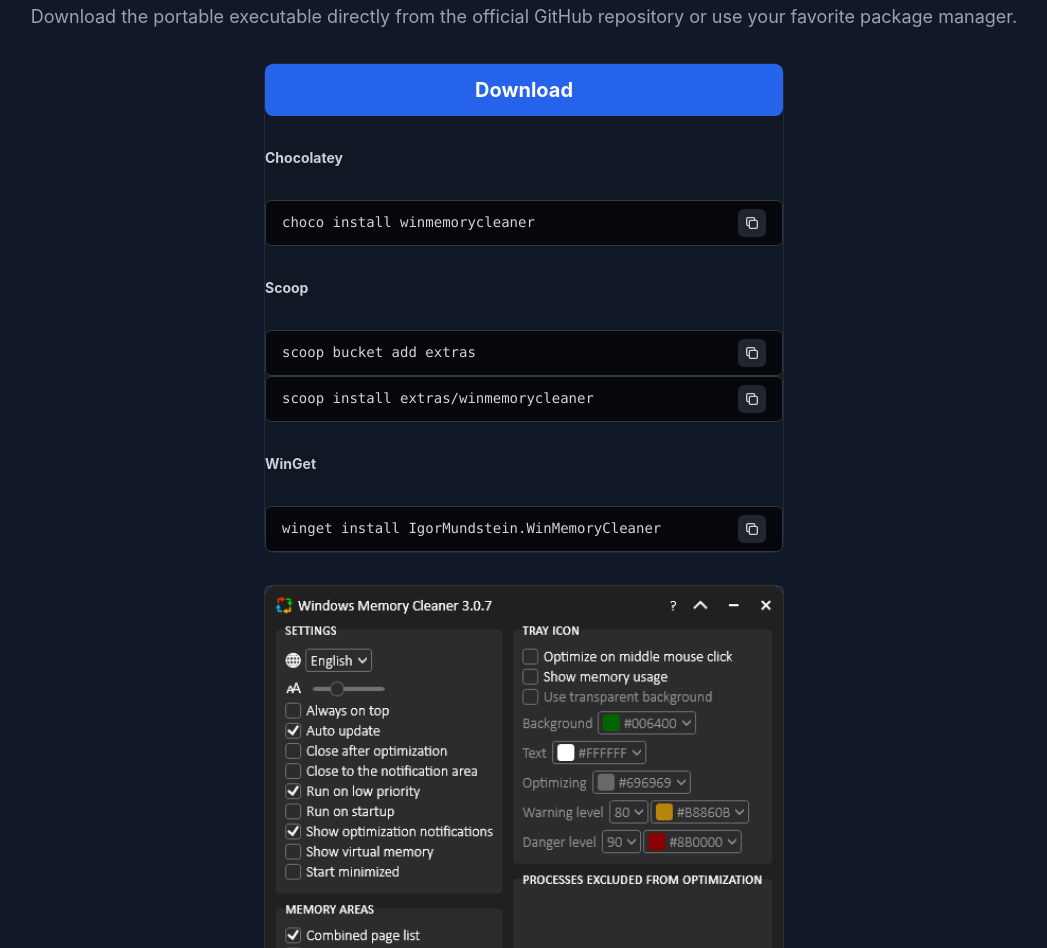
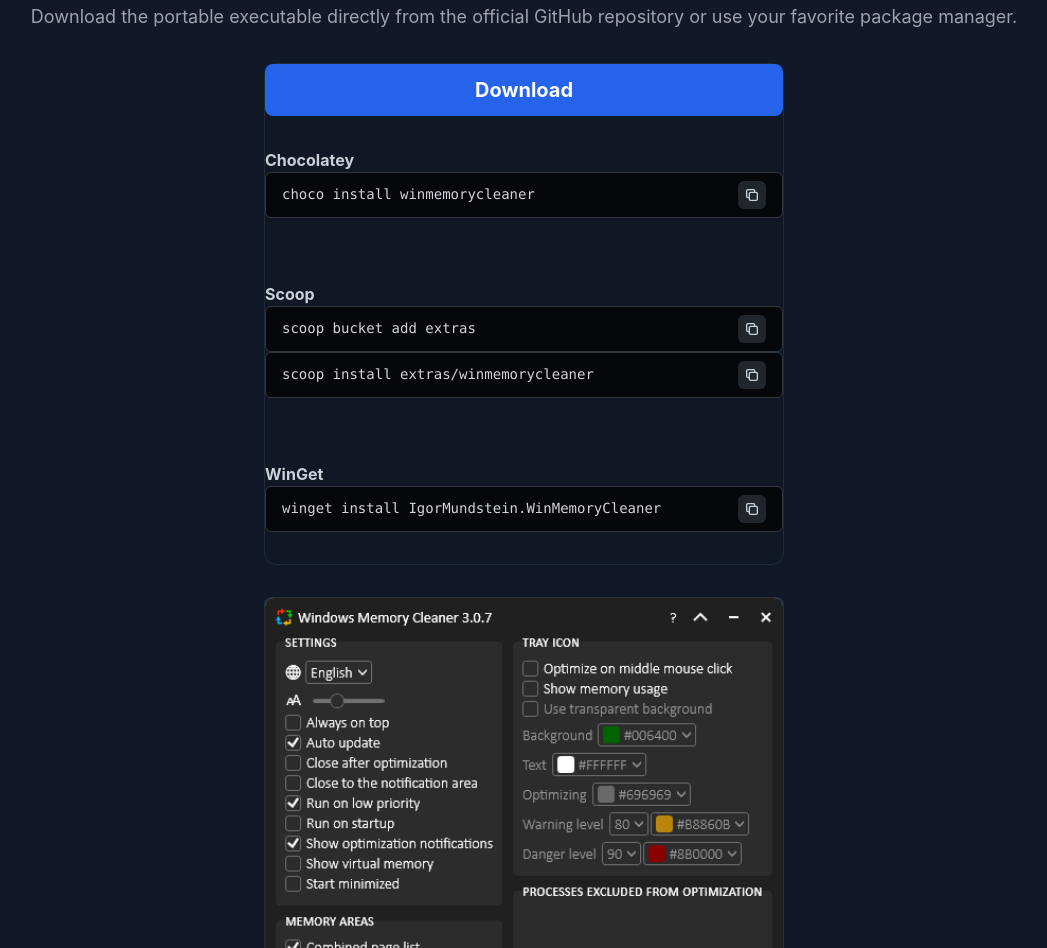
Before and after one commit to IgorMundstein/WinMemoryCleaner, a website: page docs/index.html in a window 1280 px wide. Shown: the part 1405-2353 px from the top of the page, without its empty margins (116-1163 px from the left). Drawn offline with Linux system fonts and the light colour scheme; no server answers.

Commit message:
Update index.html
Signed-off-by: Igor Mundstein <3512138+IgorMundstein@users.noreply.github.com>

```diff
--- a/docs/index.html
+++ b/docs/index.html
@@ -140,6 +140,7 @@
             padding: 0.5rem 1rem;
             position: relative;
             transition: border-color 0.2s ease;
+            user-select: none;
         }
 
         .code-block code {
@@ -443,31 +444,31 @@
                 </div>
 
                 <div class="flex flex-col gap-8 mt-8 text-left">
-                    <div>
-                        <a class="block font-bold hover:text-blue-400 mb-8 text-sm" href="https://community.chocolatey.org/packages/winmemorycleaner" rel="noopener" target="_blank">Chocolatey</a>
-                        <div class="code-block w-full">
+                    <div class="mb-8">
+                        <a class="block font-bold hover:text-blue-400 mb-2 text-md" href="https://community.chocolatey.org/packages/winmemorycleaner" rel="noopener" target="_blank">Chocolatey</a>
+                        <div class="code-block w-full" title="Copy command">
                             <code>choco install winmemorycleaner</code>
                             <button class="copy-btn" data-copy="choco install winmemorycleaner" title="Copy command"></button>
                         </div>
                     </div>
 
-                    <div>
-                        <a class="block font-bold hover:text-blue-400 mb-8 text-sm" href="https://scoop.sh/#/apps?q=WinMemoryCleaner&o=true&dm=true&n=true" rel="noopener" target="_blank">Scoop</a>
+                    <div class="mb-8">
+                        <a class="block font-bold hover:text-blue-400 mb-2 text-md" href="https://scoop.sh/#/apps?q=WinMemoryCleaner&o=true&dm=true&n=true" rel="noopener" target="_blank">Scoop</a>
                         <div class="flex flex-col gap-y-2">
-                            <div class="code-block">
+                            <div class="code-block" title="Copy command">
                                 <code>scoop bucket add extras</code>
                                 <button class="copy-btn" data-copy="scoop bucket add extras" title="Copy command"></button>
                             </div>
-                            <div class="code-block">
+                            <div class="code-block" title="Copy command">
                                 <code>scoop install extras/winmemorycleaner</code>
                                 <button class="copy-btn" data-copy="scoop install extras/winmemorycleaner" title="Copy command"></button>
                             </div>
                         </div>
                     </div>
 
-                    <div>
-                        <a class="block font-bold hover:text-blue-400 mb-8 text-sm" href="https://winstall.app/apps/IgorMundstein.WinMemoryCleaner" rel="noopener" target="_blank">WinGet</a>
-                        <div class="code-block w-full">
+                    <div class="mb-8">
+                        <a class="block font-bold hover:text-blue-400 mb-2 text-md" href="https://winstall.app/apps/IgorMundstein.WinMemoryCleaner" rel="noopener" target="_blank">WinGet</a>
+                        <div class="code-block w-full" title="Copy command">
                             <code>winget install IgorMundstein.WinMemoryCleaner</code>
                             <button class="copy-btn" data-copy="winget install IgorMundstein.WinMemoryCleaner" title="Copy command"></button>
                         </div>
```
